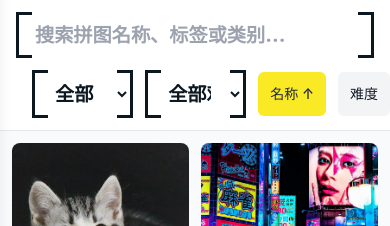
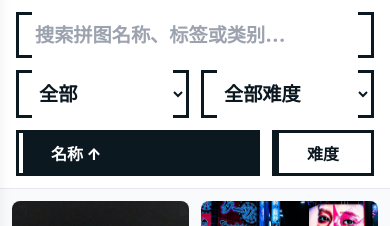
Before and after one commit to Hachi8mi-Software/Jigsaw, a Vue app: page /Jigsaw/library in a window 390 px wide. Shown: the part 304-530 px from the top of the page. Built offline with nearby package versions, Linux system fonts and the light colour scheme; a web font is replaced by a local one.

Commit message:
📱 修复响应式问题

```diff
--- a/src/App.vue
+++ b/src/App.vue
@@ -193,7 +193,7 @@ watch(() => settingsStore.settings.ui.theme, (newTheme) => {
         >
           <button
             @click="navigateTo(item.path)"
-            class="ark button"
+            class="ark button borderless"
             :class="{ 'primary': currentRouteName === item.name }"
           >
             <span class="nav-icon">{{ item.icon }}</span>
@@ -271,6 +271,11 @@ watch(() => settingsStore.settings.ui.theme, (newTheme) => {
 .sidebar-footer {
   @apply p-4;
   border-top: 1px solid var(--border-color);
+}
+
+.nav-menu > li,
+.nav-menu > li > button {
+  width: 100%;
 }
 
 /* 主题切换按钮样式 */
--- a/src/assets/ark.css
+++ b/src/assets/ark.css
@@ -35,28 +35,31 @@
   --theme-background: #0b1820;
 }
 
-.ark.button {
-  padding: 0.5rem 5rem 0.5rem 2rem;
+button.ark {
+  padding: 0.5rem 2rem 0.5rem 2rem;
   text-align: start;
   font-weight: 800;
   background: var(--theme-background);
   color: var(--theme-primary);
-  border: unset;
+  border: 3px solid var(--theme-primary);
 
   position: relative;
   display: flex;
   align-items: center;
   cursor: pointer;
-
-  width: 100%;
+  box-sizing: border-box;
 }
 
-.ark.button.primary {
+button.ark.borderless {
+  border: unset;
+}
+
+button.ark.primary {
   color: var(--theme-background);
   background: var(--theme-primary);
 }
 
-.ark.button::before {
+button.ark::before {
   content: '';
   display: block;
   position: absolute;
@@ -67,18 +70,18 @@
   background: var(--theme-primary);
 }
 
-.ark.button.primary::before {
+button.ark.primary::before {
   background: var(--theme-background);
 }
 
-.ark.button:hover {
+button.ark:hover {
   color: var(--theme-background);
   animation: 0.5s spreadBg cubic-bezier(0.23, 1, 0.32, 1) forwards;
   background: linear-gradient(90deg, var(--theme-primary) 0 50%, var(--theme-background) 50% 100%);
   background-size: 200% 100%;
 }
 
-.ark.button.primary:hover {
+button.ark.primary:hover {
   color: var(--theme-primary);
   animation: 0.5s spreadBg cubic-bezier(0.23, 1, 0.32, 1) forwards;
   background: linear-gradient(90deg, var(--theme-background) 0 50%, var(--theme-primary) 50% 100%);
@@ -121,7 +124,6 @@ input[type="text"].ark:focus {
 select.ark {
   display: block;
   padding: 0.5rem 1rem;
-  width: 100%;
   box-sizing: border-box;
 
   font-size: 1.2rem;
--- a/src/views/LibraryView.vue
+++ b/src/views/LibraryView.vue
@@ -24,12 +24,7 @@
     <!-- 搜索和筛选栏 -->
     <div class="filter-bar">
       <div class="search-box">
-        <input
-          v-model="searchKeyword"
-          type="text"
-          placeholder="搜索拼图名称、标签或类别..."
-          class="ark"
-        />
+        <input v-model="searchKeyword" type="text" placeholder="搜索拼图名称、标签或类别..." class="ark" />
       </div>
 
       <div class="filter-controls">
@@ -45,23 +40,16 @@
             {{ getDifficultyLabel(difficulty) }}
           </option>
         </select>
+      </div>
+      <div class="filter-controls">
+          <button @click="setSortBy('name')" class="ark" :class="{ 'primary': sortBy === 'name' }">
+            名称 {{ sortBy === 'name' ? (sortOrder === 'asc' ? '↑' : '↓') : '' }}
+          </button>
 
-        <button
-          @click="setSortBy('name')"
-          class="sort-btn"
-          :class="{ 'active': sortBy === 'name' }"
-        >
-          名称 {{ sortBy === 'name' ? (sortOrder === 'asc' ? '↑' : '↓') : '' }}
-        </button>
-
-        <button
-          @click="setSortBy('difficulty')"
-          class="sort-btn"
-          :class="{ 'active': sortBy === 'difficulty' }"
-        >
-          难度 {{ sortBy === 'difficulty' ? (sortOrder === 'asc' ? '↑' : '↓') : '' }}
-        </button>
-      </div>
+          <button @click="setSortBy('difficulty')" class="ark" :class="{ 'primary': sortBy === 'difficulty' }">
+            难度 {{ sortBy === 'difficulty' ? (sortOrder === 'asc' ? '↑' : '↓') : '' }}
+          </button>
+        </div>
     </div>
 
     <!-- 拼图网格 -->
@@ -83,23 +71,10 @@
       </div>
 
       <div v-else class="puzzle-grid">
-        <div
-          v-for="item in filteredItems"
-          :key="item.id"
-          class="puzzle-card"
-          @click="handleCardClick(item)"
-        >
+        <div v-for="item in filteredItems" :key="item.id" class="puzzle-card" @click="handleCardClick(item)">
           <div class="card-image">
-            <img
-              v-if="imageUrlCache[item.imageUrl]"
-              :src="imageUrlCache[item.imageUrl]"
-              :alt="item.name"
-            />
-            <div
-              v-else
-              class="image-placeholder"
-              @click="loadItemImage(item.imageUrl)"
-            >
+            <img v-if="imageUrlCache[item.imageUrl]" :src="imageUrlCache[item.imageUrl]" :alt="item.name" />
+            <div v-else class="image-placeholder" @click="loadItemImage(item.imageUrl)">
               <div class="placeholder-content">
                 <div class="placeholder-icon">🖼️</div>
                 <div class="placeholder-text">加载中...</div>
@@ -125,25 +100,16 @@
             <div class="card-meta">
               <span class="card-category">{{ item.category }}</span>
               <div class="card-difficulty">
-                <span
-                  v-for="star in 5"
-                  :key="star"
-                  class="difficulty-star"
-                  :class="{
+                <span v-for="star in 5" :key="star" class="difficulty-star" :class="{
                     'filled': star <= getItemDifficulty(item),
                     [`difficulty-${getItemDifficulty(item)}`]: star <= getItemDifficulty(item)
-                  }"
-                >
+                  }">
                   ⭐
                 </span>
               </div>
             </div>
             <div class="card-tags">
-              <span
-                v-for="tag in item.tags.slice(0, 3)"
-                :key="tag"
-                class="tag"
-              >
+              <span v-for="tag in item.tags.slice(0, 3)" :key="tag" class="tag">
                 {{ tag }}
               </span>
               <span v-if="item.tags.length > 3" class="tag more">
@@ -192,20 +158,14 @@
               <span class="action-text">开始游戏</span>
             </button>
 
-            <button
-              v-if="selectedMobileItem && !selectedMobileItem.isBuiltIn"
-              @click="editPuzzleFromDialog"
-              class="mobile-action-btn"
-            >
+            <button v-if="selectedMobileItem && !selectedMobileItem.isBuiltIn" @click="editPuzzleFromDialog"
+              class="mobile-action-btn">
               <span class="action-icon">✏️</span>
               <span class="action-text">编辑拼图</span>
             </button>
 
-            <button
-              v-if="selectedMobileItem && !selectedMobileItem.isBuiltIn"
-              @click="deletePuzzleFromDialog"
-              class="mobile-action-btn danger"
-            >
+            <button v-if="selectedMobileItem && !selectedMobileItem.isBuiltIn" @click="deletePuzzleFromDialog"
+              class="mobile-action-btn danger">
               <span class="action-icon">🗑️</span>
               <span class="action-text">删除拼图</span>
             </button>
@@ -570,15 +530,23 @@ onMounted(() => {
 
   .search-box {
     @apply w-full max-w-none;
+    max-width: unset !important;
   }
 
   .filter-controls {
-    @apply w-full justify-end;
+    @apply w-full;
+    justify-content: space-between;
+    margin-left: 0 !important;
+    flex-wrap: wrap;
   }
-
-  .category-select,
-  .difficulty-select {
-    @apply mr-auto;
+  .filter-controls select {
+    flex-grow: 1;
+  }
+  .filter-controls button.ark {
+    transition-duration: 0.422s;
+  }
+  .filter-controls .primary {
+    flex-grow: 1;
   }
 }
 
@@ -593,10 +561,6 @@ onMounted(() => {
 .filter-controls {
   @apply flex items-center space-x-3;
   margin-left: 2rem;
-}
-
-.filter-controls > button {
-  flex-shrink: 0;
 }
 
 .category-select option,
```
